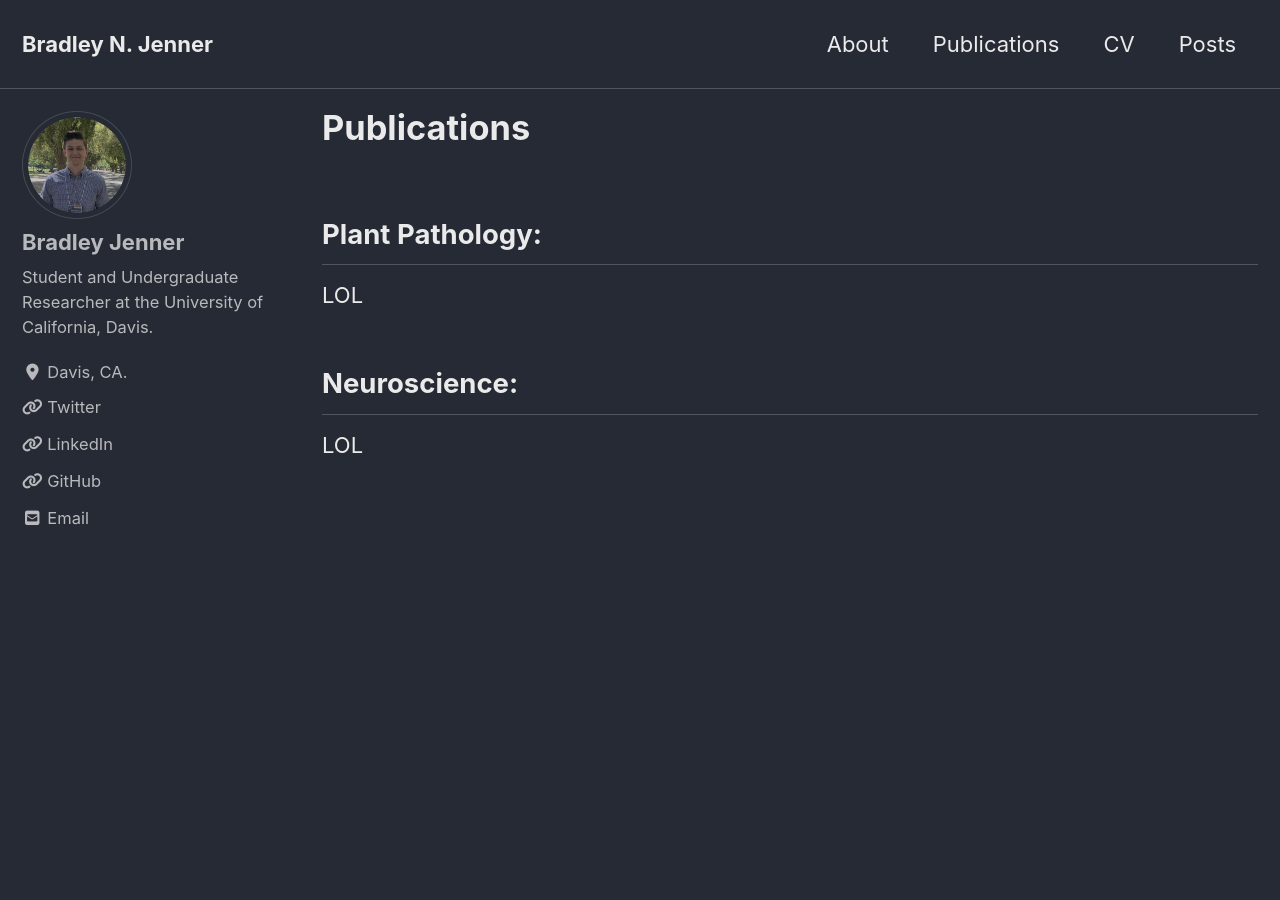
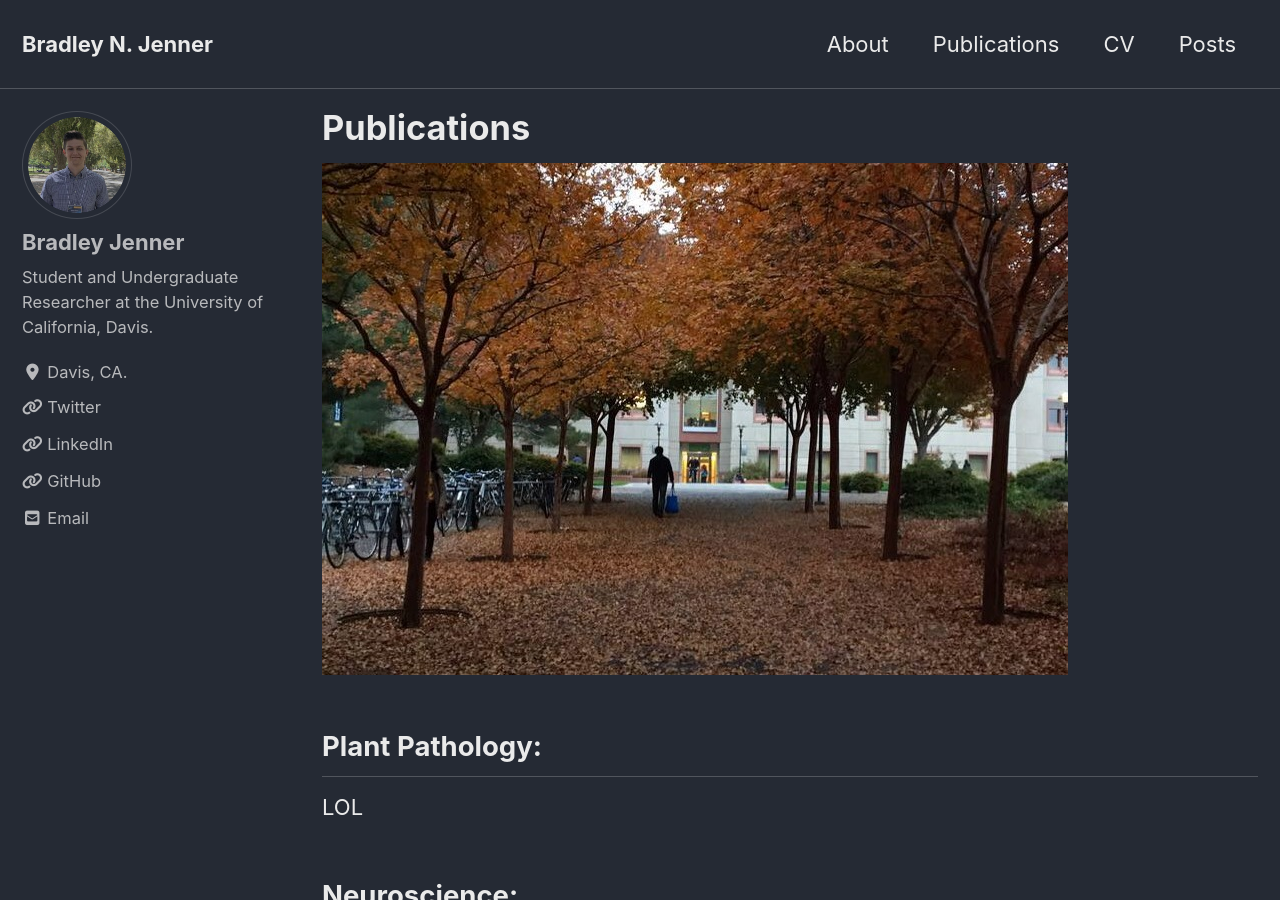
Before and after one commit to bnjenner/bnjenner.github.io, a Jekyll site: the page built from _pages/publications.md, in a window 1280 px wide and 900 px high. Built offline with Jekyll 4.4.1, drawn with Linux system fonts in a browser that asks for light colours; cached includes are drawn as plain includes; nearby versions of some CDN libraries.

```diff
--- a/_pages/publications.md
+++ b/_pages/publications.md
@@ -4,6 +4,7 @@ title: Publications
 author_profile: true
 classes: wide
 ---
+<img src="leaves.jpg?raw=true"/>
 
 ## Plant Pathology:
 
```
Also changed, not shown: _pages/posts.md (+1 -1 lines), _pages/publications/leaves.JPG (renamed from _pages/posts/leaves.JPG).
